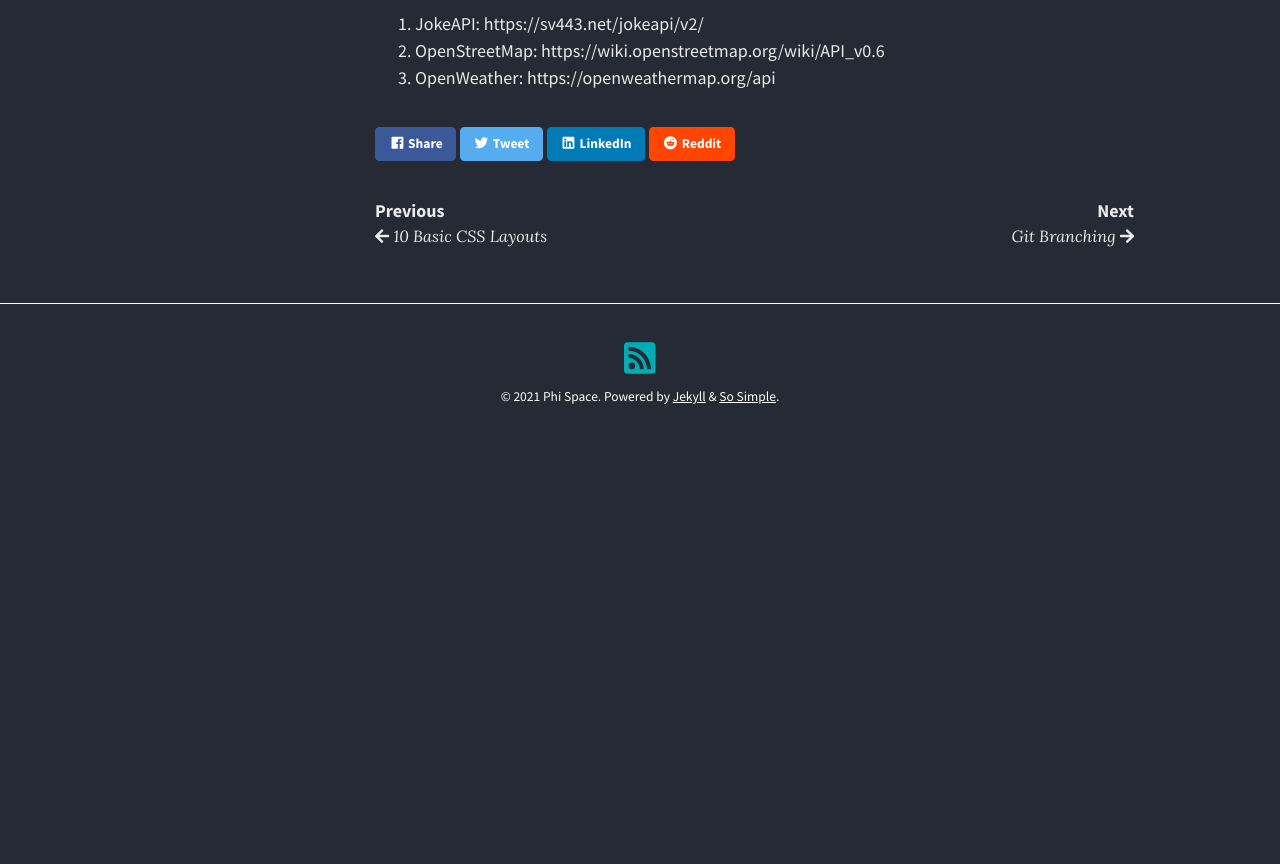
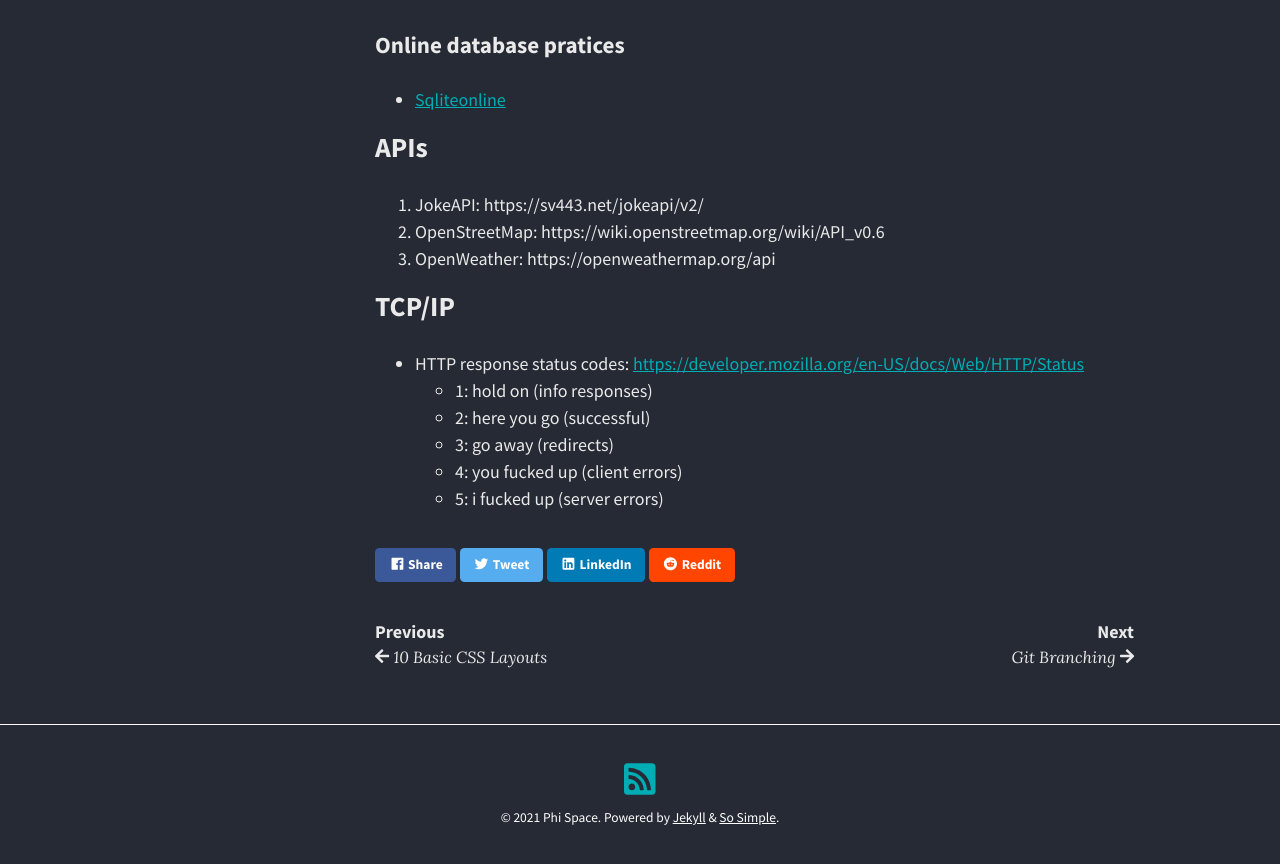
Before and after one commit to tian3rd/tian3rd.github.io, a Jekyll site: the page built from _posts/2021-07-28-Web-Development-Resources.md, in a window 1280 px wide and 900 px high, scrolled down 4662 px. Shown: the top 864 px of the window. Built offline with Jekyll 4.4.1, drawn with Linux system fonts in a browser that asks for light colours; nearby versions of some CDN libraries; before the commit the page ends 5141 px from its top, so only the background shows below that; some of the changed text lies outside the part shown.

Commit message:
add images resources & http response codes

```diff
--- a/_posts/2021-07-28-Web-Development-Resources.md
+++ b/_posts/2021-07-28-Web-Development-Resources.md
@@ -168,3 +177,12 @@ Javascript style guide: <https://github.com/airbnb/javascript>
 1. JokeAPI: https://sv443.net/jokeapi/v2/
 2. OpenStreetMap: https://wiki.openstreetmap.org/wiki/API_v0.6
 3. OpenWeather: https://openweathermap.org/api
+
+## TCP/IP
+
+- HTTP response status codes: <https://developer.mozilla.org/en-US/docs/Web/HTTP/Status>
+  - 1: hold on (info responses)
+  - 2: here you go (successful)
+  - 3: go away (redirects)
+  - 4: you fucked up (client errors)
+  - 5: i fucked up (server errors)
```
Also changed, not shown: other parts of _posts/2021-07-28-Web-Development-Resources.md (+9 -0 lines).
